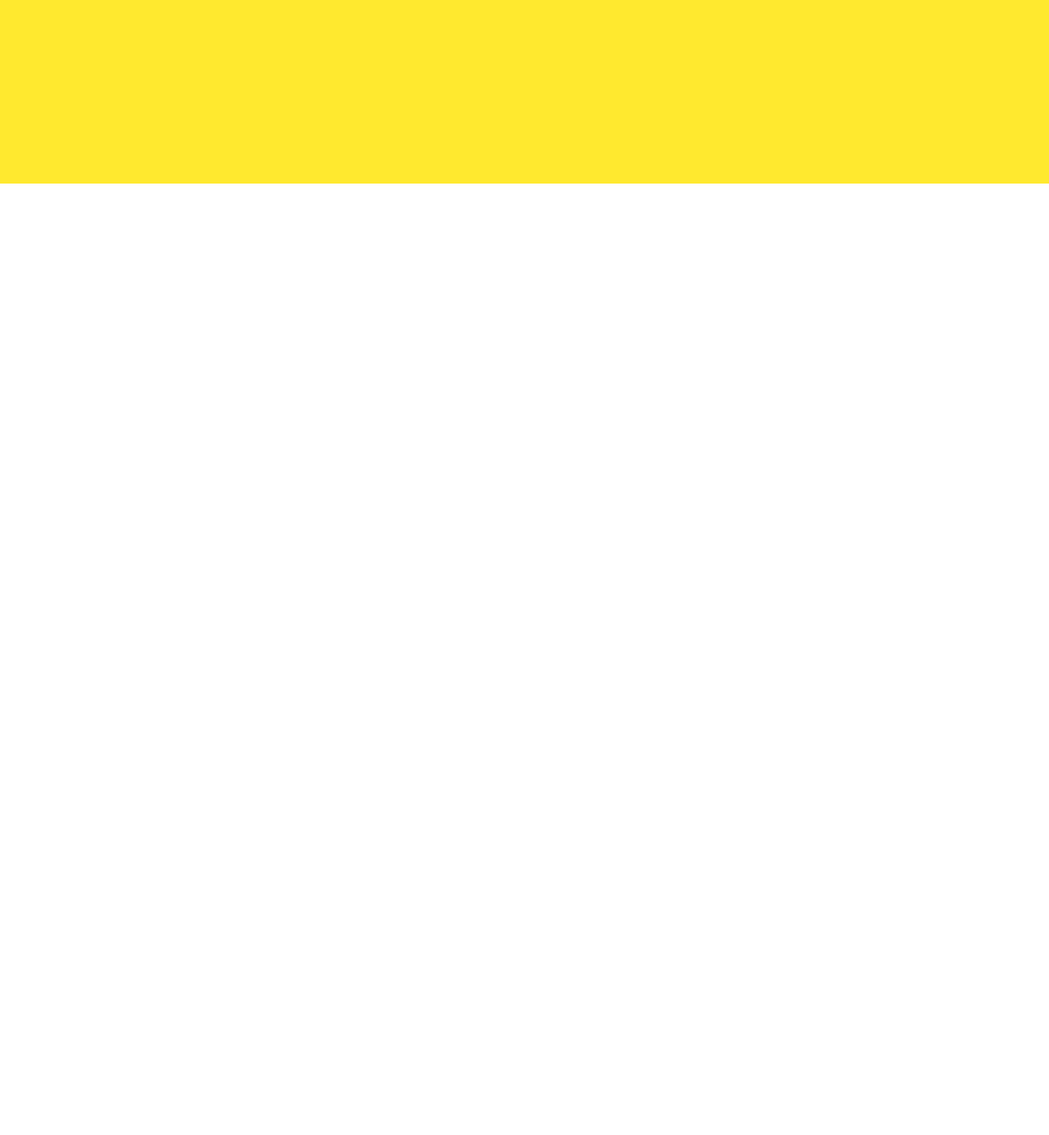
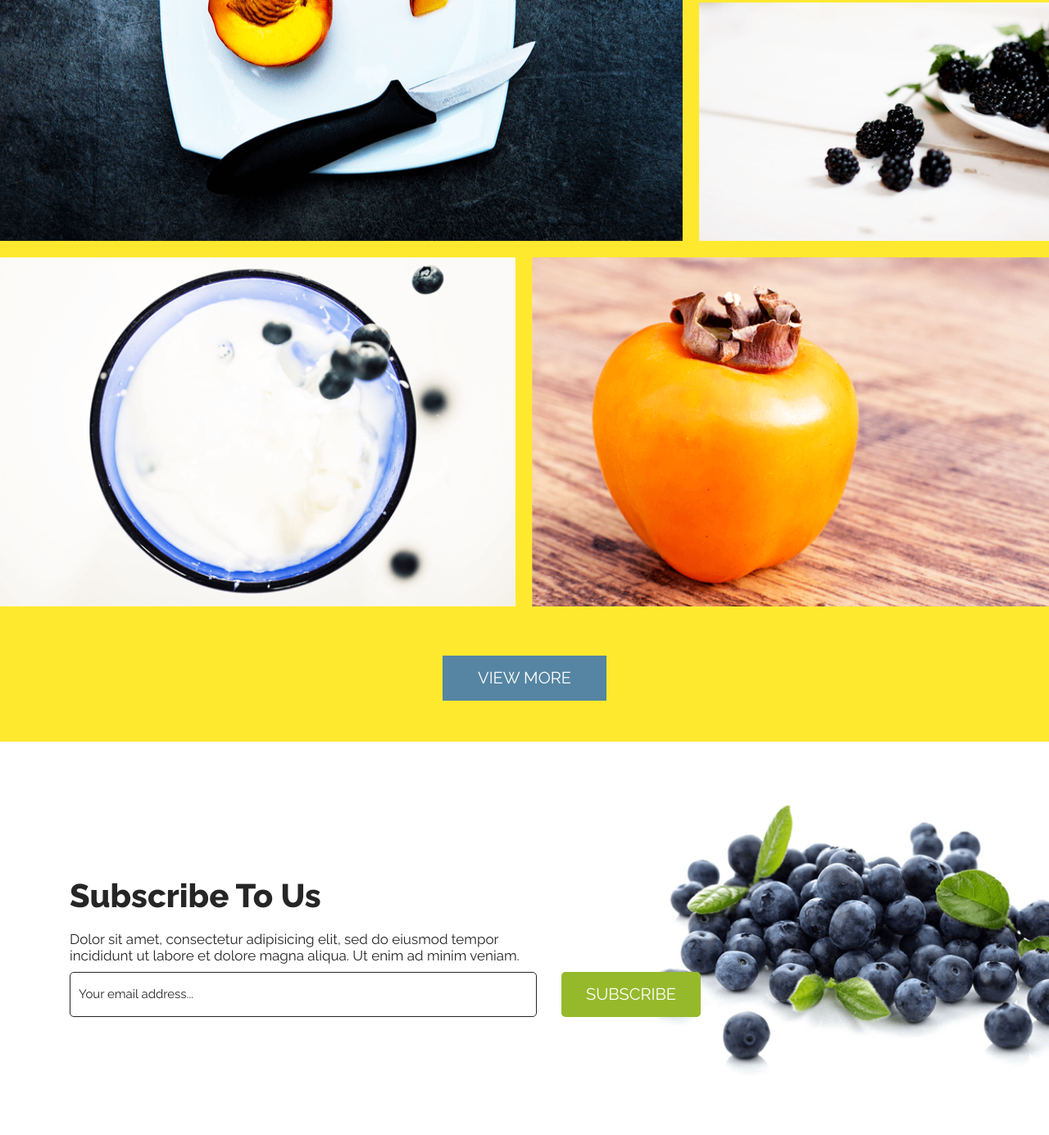
Before and after one commit to mcwojdzinski/weekly-dev-challenge-2, a plain HTML site: page index.html in a window 1280 px wide. Shown: the part 2456-3841 px from the top of the page at 82% size. Before the commit the page ends 2680 px from the top, so only its background shows below. Drawn offline with Linux system fonts and the light colour scheme.

Commit message:
Add gallery and newsletter html tags and styling with css

```diff
--- a/index.html
+++ b/index.html
@@ -77,10 +77,40 @@
         </div>
     </section>
     <section id="gallery" class="gallery">
+        <div class="gridSystem"></div>
         <h1 class="gallery__heading">
             Gallery
         </h1>
-        <p class="gallery__text">Consectetur adipisicing elit, sed do eiusmod tempor incididunt ut labore et dolore magna aliqua. Ut enim ad minim veniam, quis nostrud exercitation ullamco laboris nisi ut aliquip ex ea commodo consequat.</p>
+        <p class="gallery__text">Consectetur adipisicing elit, sed do eiusmod tempor incididunt ut labore et dolore
+            magna aliqua. Ut enim ad minim veniam, quis nostrud exercitation ullamco laboris nisi ut aliquip ex ea
+            commodo consequat.</p>
+        <div class="gallery__container">
+            <div class="gallery__row">
+                <img src="/assets/img/gallery_one.png" alt="First image">
+                <div class="gallery__wrapper">
+                    <img src="/assets/img/gallery_two.png" alt="Second image">
+                    <img src="/assets/img/gallery_three.png" alt="Third image">
+                </div>
+            </div>
+            <div class="gallery__row">
+                <img src="/assets/img/gallery_four.png" alt="Fourth image">
+                <img src="/assets/img/gallery_five.png" alt="Fifth image">
+            </div>
+        </div>
+
+        <button class="gallery__button">
+            view more
+        </button>
+    </section>
+    <section id="newsletter" class="newsletter gridSystem">
+        <div class="newsletter__container">
+            <h1 class="newsletter__heading">Subscribe To Us</h1>
+            <p class="newsletter__text">Dolor sit amet, consectetur adipisicing elit, sed do eiusmod tempor incididunt ut labore et dolore magna aliqua. Ut enim ad minim veniam.</p>
+            <div>
+                <input type="text" id="newsletter" class="newsletter__input" placeholder="Your email address...">
+                <button class="newsletter__button">Subscribe</button>
+            </div>
+        </div>
     </section>
 </body>
 
--- a/styles/main.css
+++ b/styles/main.css
@@ -213,7 +213,6 @@ body {
 
 .gallery {
     width: 100vw;
-    height: 100vh;
     background-color: rgb(255, 233, 47);
     display: flex;
     flex-direction: column;
@@ -222,8 +221,8 @@ body {
 }
 
 .gallery__heading {
+    padding: 60px 0 30px 0;
     font-size: 90px;
-    line-height: 27px;
     color: #262626;
     font-weight: 700;
     font-family: "Raleway";
@@ -231,10 +230,109 @@ body {
 
 .gallery__text {
     width: 630px;
+    margin-bottom: 20px;
     font-size: 17px;
-    line-height: 27px;
     color: #262626;
     font-weight: 300;
     font-family: "Raleway";
     text-align: center;
 }
+
+
+.gallery__row {
+    display: flex;
+    flex-direction: row;
+    justify-items: stretch;
+}
+
+.gallery img {
+    margin: 10px;
+    flex-grow: 1;
+}
+
+.gallery__wrapper {
+    display: flex;
+    flex-direction: column;
+}
+
+.gallery__button {
+    margin: 50px;
+    font-size: 20px;
+    color: #ffffff;
+    font-weight: 300;
+    font-family: "Raleway";
+    width: 200px;
+    height: 55px;
+    background-color: #5585a2;
+    border: none;
+    text-transform: uppercase;
+}
+
+.newsletter {
+    background-image: url('../assets/img/subscribe_bg.png');
+    width: 100vw;
+    height: 60vh;
+    background-size: cover;
+    background-position: center;
+}
+
+.newsletter__container {
+    grid-column-start: 2;
+    grid-column-end: 13;
+    display: flex;
+    flex-direction: column;
+    justify-content: center;
+}
+
+.newsletter__heading {
+    padding: 20px 0;
+    font-size: 40px;
+    color: #262626;
+    font-weight: 700;
+    font-family: "Raleway";
+}
+
+.newsletter__text {
+    width: 572px;
+    height: 50px;
+    font-size: 17px;
+    color: #262626;
+    font-weight: 300;
+    font-family: "Raleway";
+}
+
+.newsletter__container div{
+    height: 55px;
+    display: flex;
+}
+
+.newsletter__input {
+    width: 570px;
+    height: 100%;
+    background-color: rgba(38, 38, 38, 0);
+    border: 1px solid #262626;
+    padding: 10px;
+    border-radius: 5px;
+    margin: 0;
+}
+
+.newsletter__input::placeholder{
+    font-size: 15px;
+    color: #262626;
+    font-weight: 300;
+    font-family: "Raleway";
+}
+
+.newsletter__button {
+    width: 170px;
+    height: 100%;
+    border: none;
+    text-transform: uppercase;
+    background-color: #96b92c;
+    font-size: 20px;
+    color: #ffffff;
+    font-weight: 300;
+    font-family: "Raleway";
+    border-radius: 5px;
+    margin-left: 30px;
+}
```
